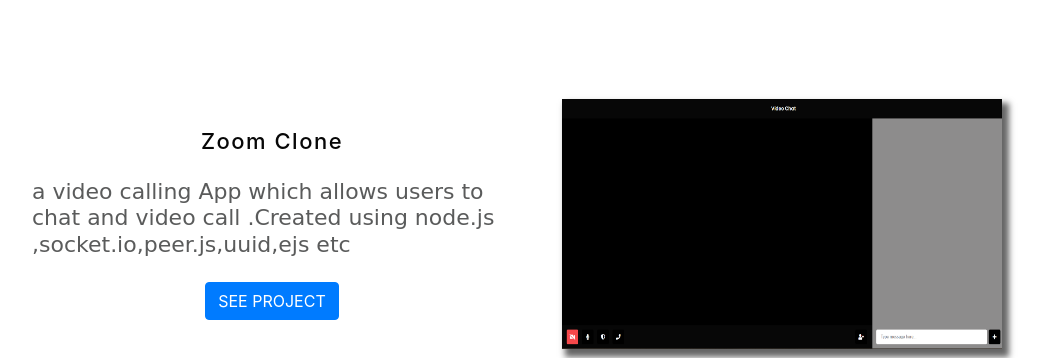
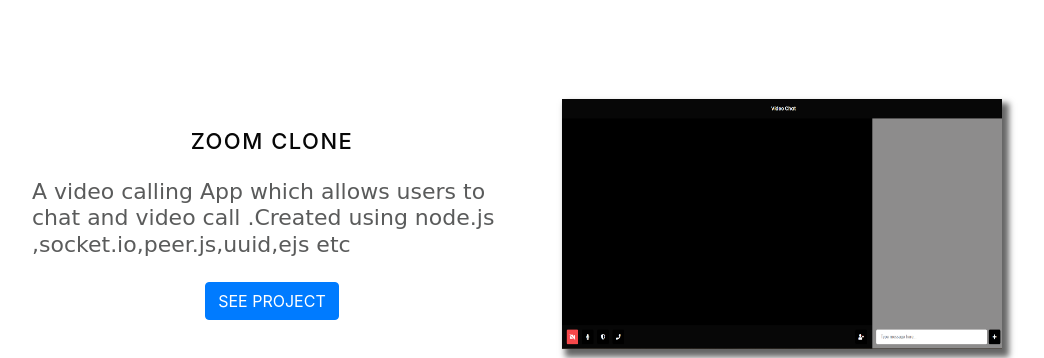
Before and after one commit to Rayman-Sodhi/Portfolio, a website: page index.html in a window 1280 px wide. Shown: the part 3760-4118 px from the top of the page, without its empty margins (113-1157 px from the left). Drawn offline with nearby package versions, Linux system fonts and the light colour scheme; a web font is replaced by a local one.

Commit message:
Update index.html

```diff
--- a/index.html
+++ b/index.html
@@ -175,8 +175,8 @@
     <div class="container">
                                            <div class="row">
                 <div class="col-lg-6" data-aos="zoom-in-right">
-          <h1>Zoom Clone</h1>
-               <p><h2>a video calling App which allows users to chat and video call .Created using node.js ,socket.io,peer.js,uuid,ejs etc</h2></p>
+          <h1>ZOOM CLONE</h1>
+               <p><h2>A video calling App which allows users to chat and video call .Created using node.js ,socket.io,peer.js,uuid,ejs etc</h2></p>
              <a target="_blank" href="https://rayman-video-app.herokuapp.com/">    <button class="btn btn-primary">SEE PROJECT</button></a>
               </div>
              <div class="col-lg-6" data-aos="zoom-in-left">
```
